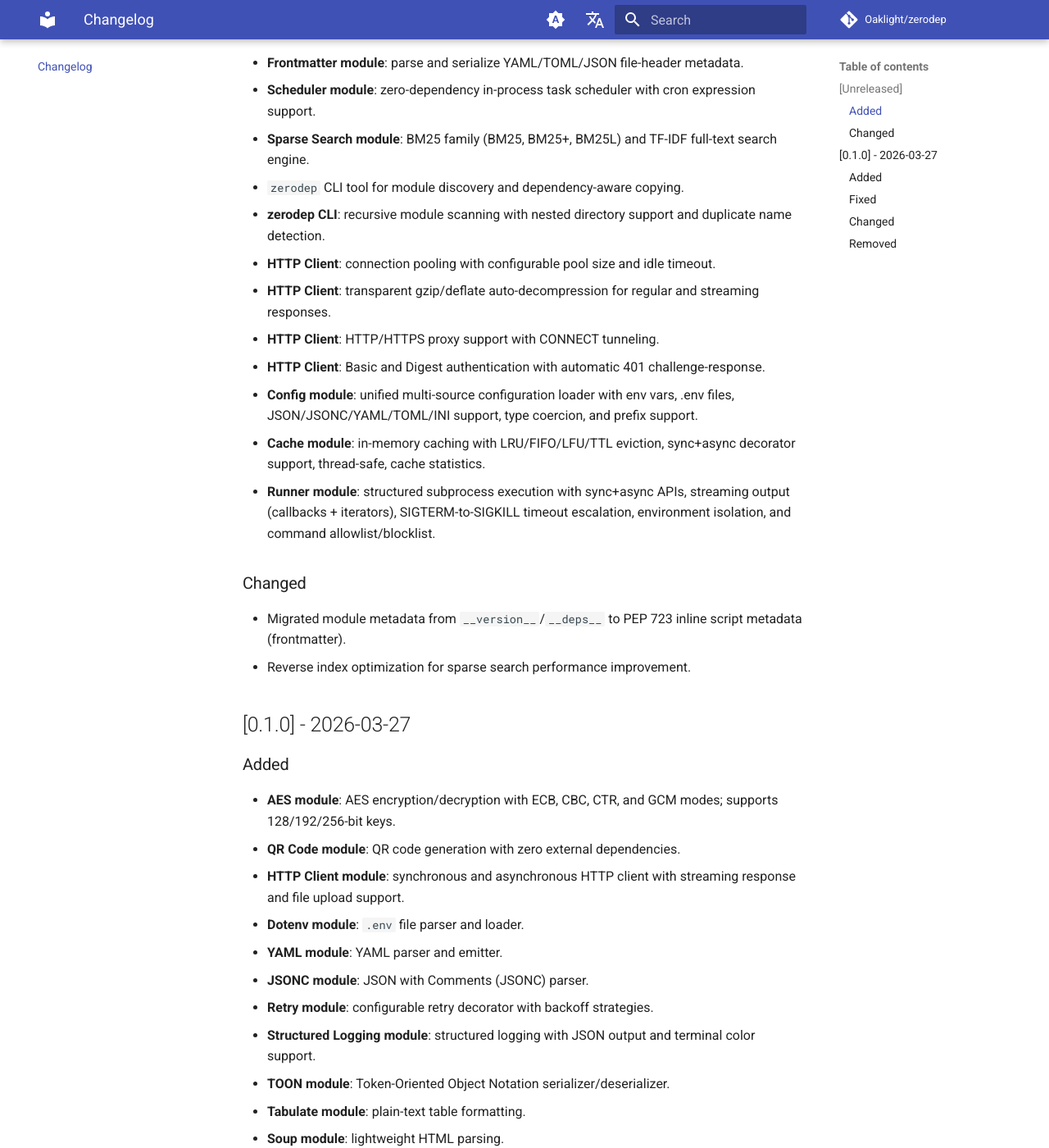
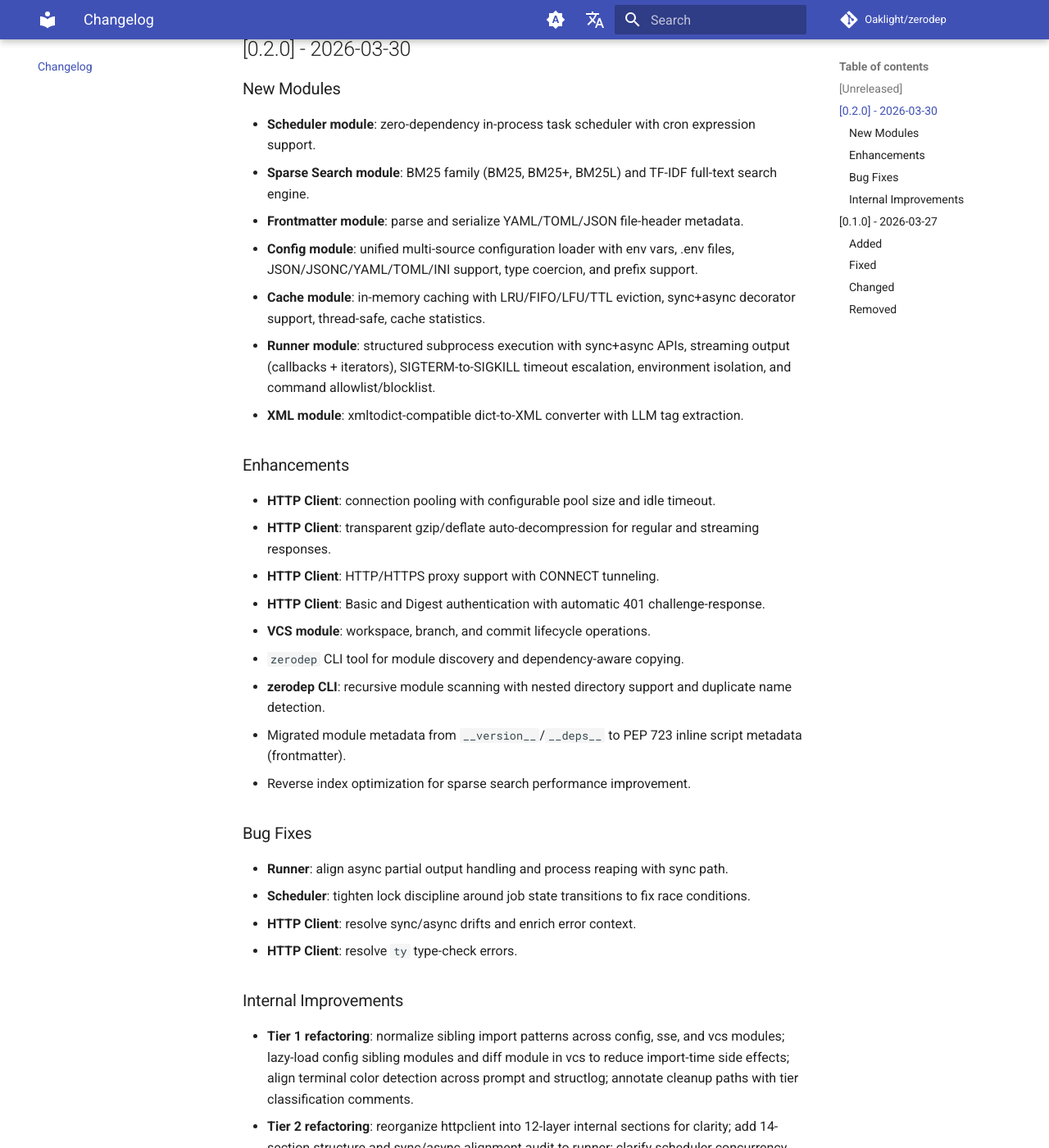
Before and after one commit to Oaklight/zerodep, an MkDocs documentation site: the page built from docs/changelog.md, in a window 1280 px wide and 1400 px high, scrolled down 368 px. Shown: the whole window at 82% size. Built offline with MkDocs 1.6.1 and Material for MkDocs 9.7.7, drawn with Linux system fonts in a browser that asks for light colours; comment, search, counter and statistics services are not loaded; some of the changed text lies outside the part shown.

Commit message:
docs: update changelog for v0.2.0

```diff
--- a/docs/changelog.md
+++ b/docs/changelog.md
@@ -6,25 +6,41 @@ The format is based on [Keep a Changelog](https://keepachangelog.com/en/1.1.0/).
 
 ## [Unreleased]
 
-### Added
+## [0.2.0] - 2026-03-30
 
-- **Frontmatter module**: parse and serialize YAML/TOML/JSON file-header metadata.
+### New Modules
+
 - **Scheduler module**: zero-dependency in-process task scheduler with cron expression support.
 - **Sparse Search module**: BM25 family (BM25, BM25+, BM25L) and TF-IDF full-text search engine.
-- `zerodep` CLI tool for module discovery and dependency-aware copying.
-- **zerodep CLI**: recursive module scanning with nested directory support and duplicate name detection.
+- **Frontmatter module**: parse and serialize YAML/TOML/JSON file-header metadata.
+- **Config module**: unified multi-source configuration loader with env vars, .env files, JSON/JSONC/YAML/TOML/INI support, type coercion, and prefix support.
+- **Cache module**: in-memory caching with LRU/FIFO/LFU/TTL eviction, sync+async decorator support, thread-safe, cache statistics.
+- **Runner module**: structured subprocess execution with sync+async APIs, streaming output (callbacks + iterators), SIGTERM-to-SIGKILL timeout escalation, environment isolation, and command allowlist/blocklist.
+- **XML module**: xmltodict-compatible dict-to-XML converter with LLM tag extraction.
+
+### Enhancements
+
 - **HTTP Client**: connection pooling with configurable pool size and idle timeout.
 - **HTTP Client**: transparent gzip/deflate auto-decompression for regular and streaming responses.
 - **HTTP Client**: HTTP/HTTPS proxy support with CONNECT tunneling.
 - **HTTP Client**: Basic and Digest authentication with automatic 401 challenge-response.
-- **Config module**: unified multi-source configuration loader with env vars, .env files, JSON/JSONC/YAML/TOML/INI support, type coercion, and prefix support.
-- **Cache module**: in-memory caching with LRU/FIFO/LFU/TTL eviction, sync+async decorator support, thread-safe, cache statistics.
-- **Runner module**: structured subprocess execution with sync+async APIs, streaming output (callbacks + iterators), SIGTERM-to-SIGKILL timeout escalation, environment isolation, and command allowlist/blocklist.
-
-### Changed
-
+- **VCS module**: workspace, branch, and commit lifecycle operations.
+- `zerodep` CLI tool for module discovery and dependency-aware copying.
+- **zerodep CLI**: recursive module scanning with nested directory support and duplicate name detection.
 - Migrated module metadata from `__version__`/`__deps__` to PEP 723 inline script metadata (frontmatter).
 - Reverse index optimization for sparse search performance improvement.
+
+### Bug Fixes
+
+- **Runner**: align async partial output handling and process reaping with sync path.
+- **Scheduler**: tighten lock discipline around job state transitions to fix race conditions.
+- **HTTP Client**: resolve sync/async drifts and enrich error context.
+- **HTTP Client**: resolve `ty` type-check errors.
+
+### Internal Improvements
+
+- **Tier 1 refactoring**: normalize sibling import patterns across config, sse, and vcs modules; lazy-load config sibling modules and diff module in vcs to reduce import-time side effects; align terminal color detection across prompt and structlog; annotate cleanup paths with tier classification comments.
+- **Tier 2 refactoring**: reorganize httpclient into 12-layer internal sections for clarity; add 14-section structure and sync/async alignment audit to runner; clarify scheduler concurrency model and add error conventions.
 
 ## [0.1.0] - 2026-03-27
 
```
